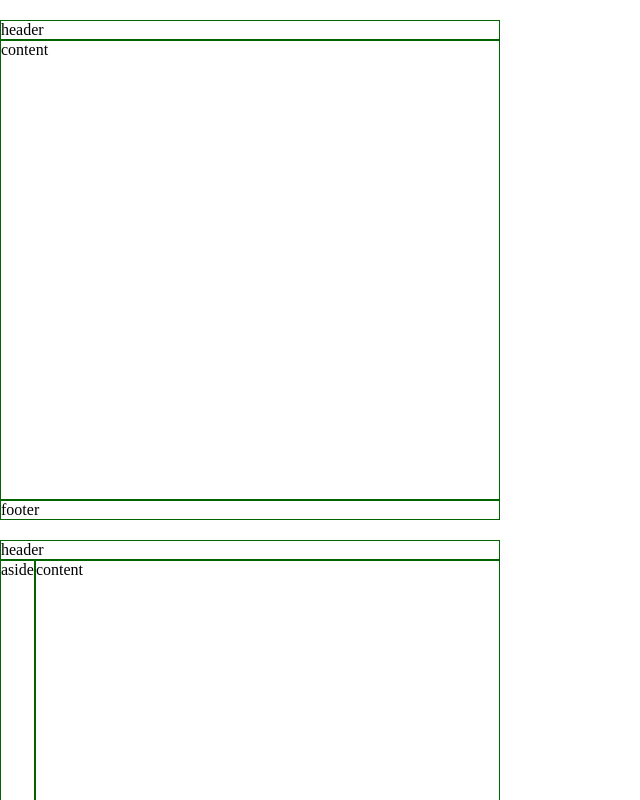
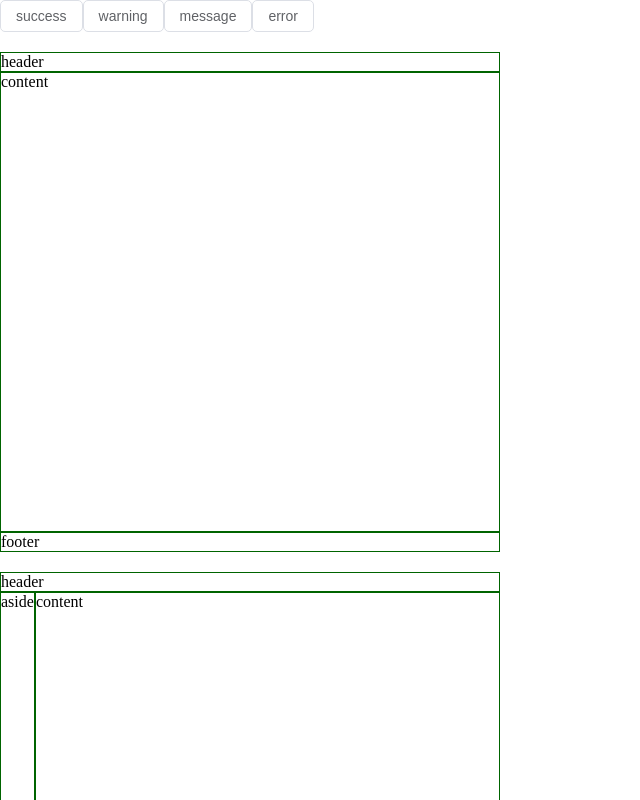
Before and after one commit to wen599/wheel, a Vue app: page / in a window 1280 px wide. Shown: the top 800 px of the page, without its empty margins (0-640 px from the left). Built offline with nearby package versions, Linux system fonts and the light colour scheme.

Commit message:
初步完成toast

```diff
--- a/src/App.vue
+++ b/src/App.vue
@@ -1,4 +1,5 @@
 <template>
+  <ToastPage></ToastPage>
   <LayoutPage></LayoutPage>
   <GridPage></GridPage>
   <InputPage></InputPage>
@@ -18,9 +19,10 @@ import DialogPage from '@/components/DialogPage.vue'
 import TabsPage from '@/components/TabsPage.vue'
 import InputPage from '@/components/InputPage.vue'
 import GridPage from '@/components/GridPage.vue'
+import LayoutPage from '@/components/LayoutPage.vue'
+import ToastPage from '@/components/ToastPage.vue'
 
 import { showDialog } from '@/lib/Dialog'
-import LayoutPage from '@/components/LayoutPage.vue'
 
 const test = () => {
   showDialog({
--- /dev/null
+++ b/src/components/ToastPage.vue
@@ -0,0 +1,55 @@
+<template>
+  <Button @click="successToast">success</Button>
+  <Button @click="warningToast">warning</Button>
+  <Button @click="messageToast">message</Button>
+  <Button @click="errorToast">error</Button>
+</template>
+
+<script setup lang='ts'>
+import Button from '@/lib/Button.vue'
+import { toast } from '@/lib/Toast/Toast'
+const successToast = () => {
+  toast({
+    content: 'test....',
+    time: 1000,
+    close: () => {
+      console.log(1111)
+    },
+    type: 'success'
+  })
+}
+const warningToast = () => {
+  toast({
+    content: 'test....',
+    time: 1000,
+    close: () => {
+      console.log(1111)
+    },
+    type: 'warning'
+  })
+}
+const messageToast = () => {
+  toast({
+    content: 'test....',
+    time: 1000,
+    close: () => {
+      console.log(1111)
+    },
+    type: 'message'
+  })
+}
+const errorToast = () => {
+  toast({
+    content: 'test....',
+    time: 1000,
+    close: () => {
+      console.log(1111)
+    },
+    type: 'error'
+  })
+}
+</script>
+
+<style scoped lang='scss'>
+
+</style>
--- /dev/null
+++ b/src/lib/Toast/Toast.ts
@@ -0,0 +1,34 @@
+import Toast from '@/lib/Toast/Toast.vue'
+import { createVNode, render } from 'vue'
+type Options={
+    time?:number,
+    content?:string,
+    type?:'success'|'warning'|'message'|'error'
+    close?:()=>void
+}
+export const toast = (options:Options|string) => {
+  let container = document.querySelector('.wheel-toast-container')
+  if (container === null) {
+    container = document.createElement('div')
+    container.className = 'wheel-toast-container'
+    document.body.appendChild(container)
+  }
+  if (typeof options === 'string') {
+    options = {
+      content: options
+    }
+  }
+  const userClose = options.close
+  options.close = () => {
+    userClose?.()
+    console.log('销毁div')
+    div.remove()
+    if (container?.children.length === 0) {
+      container.remove()
+    }
+  }
+  const div = document.createElement('div')
+  const node = createVNode(Toast, options)
+  render(node, div)
+  container.appendChild(div.firstChild!)
+}
--- /dev/null
+++ b/src/lib/Toast/Toast.vue
@@ -0,0 +1,86 @@
+<template>
+    <transition name="wheel-toast-fade" appear @after-leave="close" >
+      <div class="wheel-toast" v-if="visible">{{props.content}}</div>
+    </transition>
+</template>
+
+<script setup lang='ts'>
+import { onMounted, ref } from 'vue'
+
+type Props={
+  time?:number,
+  content?:string,
+  type?:'success'|'warning'|'message'|'error'
+  close?:()=>void
+}
+const props = withDefaults(defineProps<Props>(), {
+  content: '默认提示内容',
+  type: 'message',
+  time: 3000
+})
+
+// 自动关闭
+const visible = ref(true)
+onMounted(() => {
+  setTimeout(() => {
+    visible.value = false
+  }, props.time)
+})
+
+// type类型切换
+const borderColor = ref('')
+const backgroundColor = ref('')
+const color = ref('')
+const setType = (mainColor:string, asideColor:string, minor:string) => {
+  color.value = mainColor
+  borderColor.value = asideColor
+  backgroundColor.value = minor
+}
+switch (props.type) {
+  case 'warning':
+    setType('#e6a23c', '#faecd8', '#fdf6ec')
+    break
+  case 'success':
+    setType('#67c23a', '#e1f3d8', '#f0f9eb')
+    break
+  case 'message':
+    setType('#909399', '#e9e9eb', '#f4f4f5')
+    break
+  case 'error':
+    setType('#f56e6e', '#fde2e2', '#fef0f0')
+    break
+}
+
+</script>
+
+<style  lang='scss'>
+.wheel-toast-container{
+  position: fixed;
+  left: 50%;
+  top: 20px;
+  z-index: 99;
+  display: flex;
+  flex-direction: column;
+  //border: 1px solid darkcyan;
+}
+
+.wheel-toast-fade-enter-from,
+.wheel-toast-fade-leave-to{
+  opacity: 0;
+  transform: translateY(-100%);
+}
+.wheel-toast-fade-enter-active,
+.wheel-toast-fade-leave-active{
+ transition: all 750ms;
+}
+.wheel-toast{
+  margin-top: 10px;
+  min-width: 200px;
+  text-align: center;
+  padding: 10px 30px;
+  border: 1px solid v-bind(borderColor);
+  background-color: v-bind(backgroundColor);
+  color: v-bind(color);
+  border-radius: 5px;
+}
+</style>
```
